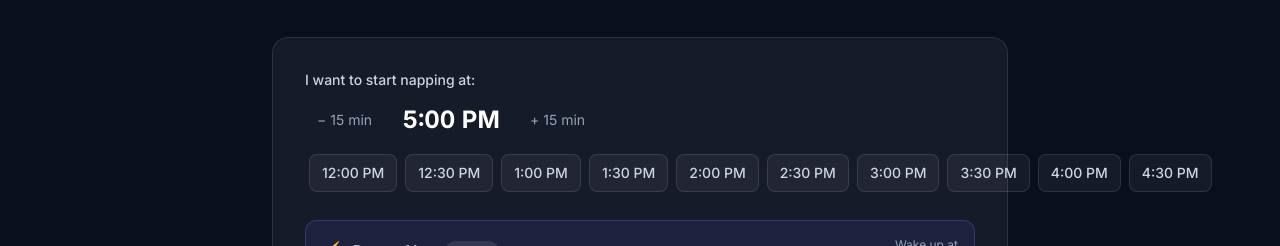
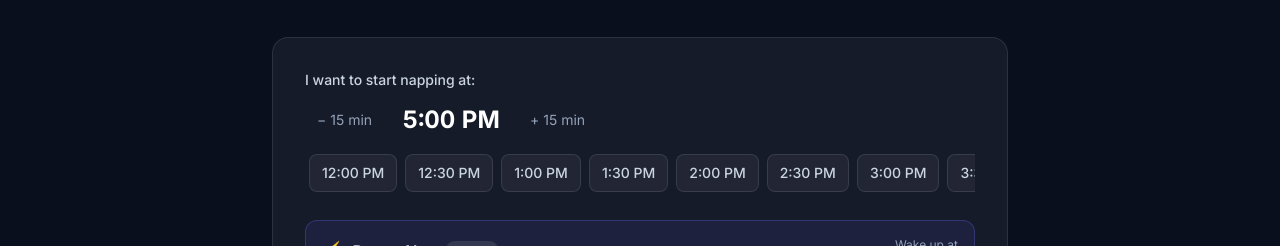
Before and after one commit to sidpandagle/sleepcalculator, a Next.js app: page /nap-calculator in a window 1280 px wide. Shown: the part 232-478 px from the top of the page. Built offline with nearby package versions, Linux system fonts and the light colour scheme; no server answers.

Commit message:
fix: constrain fieldset width so time picker scrolls within card

```diff
--- a/components/calculator/NapTab.tsx
+++ b/components/calculator/NapTab.tsx
@@ -28,7 +28,7 @@ export default function NapTab() {
 
   return (
     <div className="space-y-6">
-      <fieldset className="border-0 p-0 m-0">
+      <fieldset className="border-0 p-0 m-0 w-full min-w-0">
         <legend className="block text-sm font-medium text-slate-300 mb-3">
           I want to start napping at:
         </legend>
--- a/components/calculator/TimePicker.tsx
+++ b/components/calculator/TimePicker.tsx
@@ -46,8 +46,7 @@ export default function TimePicker({ value, onChange, presets }: TimePickerProps
           + 15 min
         </button>
       </div>
-      <div className="overflow-x-auto [&::-webkit-scrollbar]:hidden [scrollbar-width:none]">
-      <div className="flex flex-nowrap gap-2 px-1 py-1">
+      <div className="flex flex-nowrap overflow-x-auto gap-2 px-1 py-1 [&::-webkit-scrollbar]:hidden" style={{scrollbarWidth: "none"}}>
         {presets.map((preset) => {
           const active = preset === value;
           return (
@@ -70,7 +69,6 @@ export default function TimePicker({ value, onChange, presets }: TimePickerProps
           );
         })}
       </div>
-      </div>
     </div>
   );
 }
```
